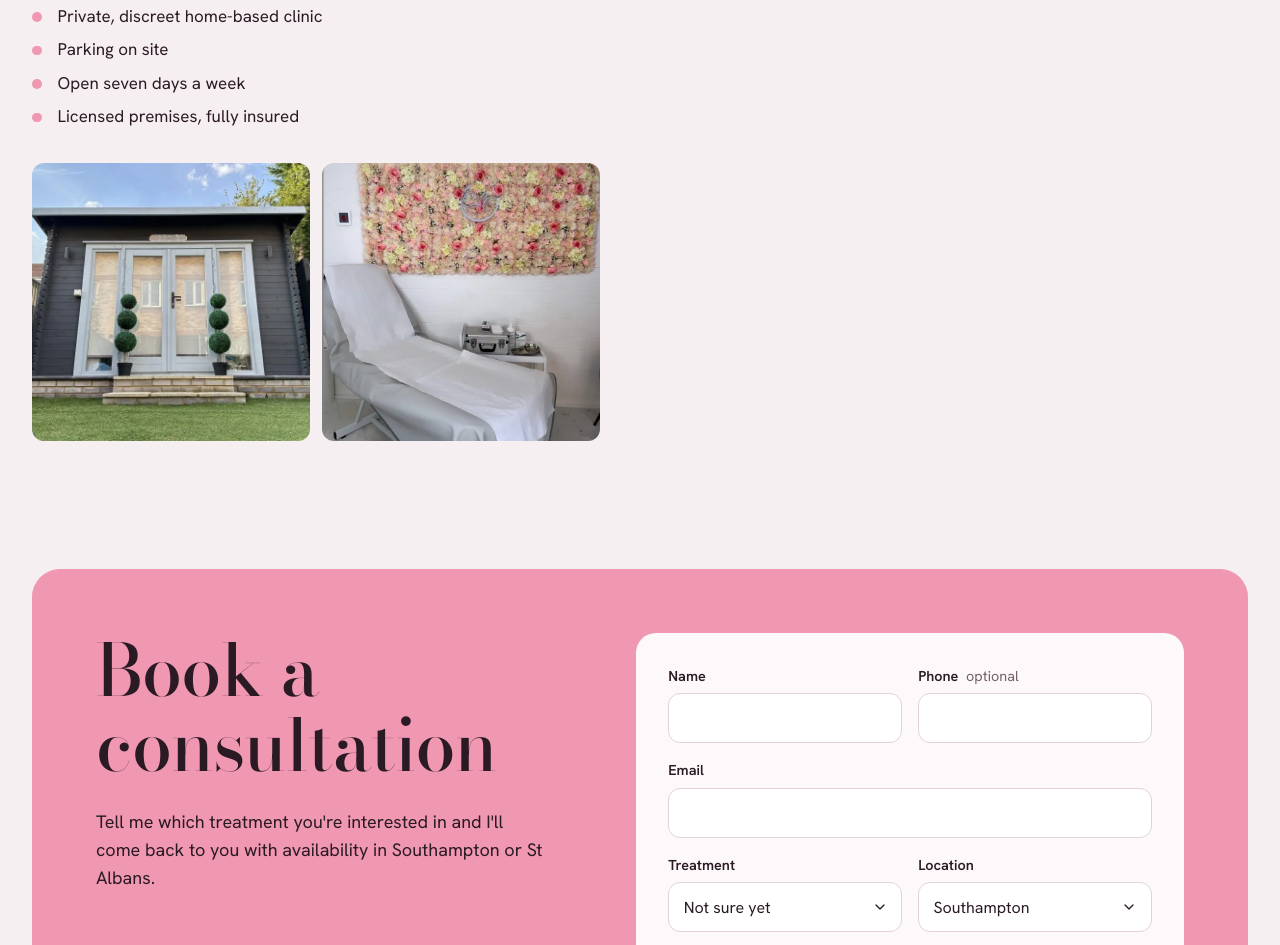
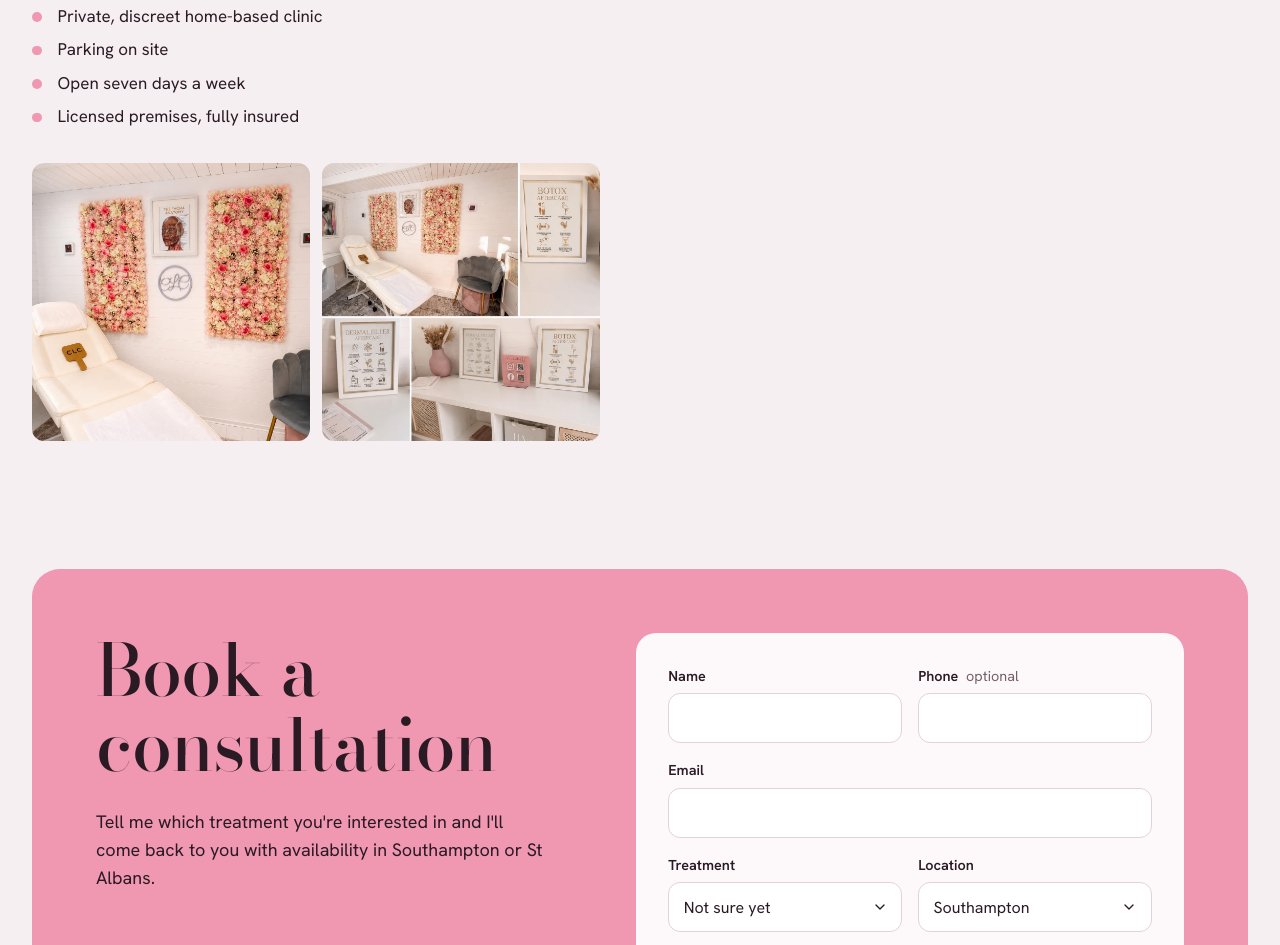
Before and after one commit to moonie878/clcCosmetics, a website built with Vite: page index.html in a window 1280 px wide. Shown: the part 5874-6819 px from the top of the page. Built offline with nearby package versions, Linux system fonts and the light colour scheme.

Commit message:
New CLC Cosmetics site

```diff
--- a/index.html
+++ b/index.html
@@ -370,8 +370,8 @@
                 <li>Licensed premises, fully insured</li>
               </ul>
               <div class="place-photos grid grid-cols-2 gap-3 mt-8">
-                <img src="/images/southampton-1.webp" alt="The Southampton treatment room" loading="lazy" />
-                <img src="/images/southampton-2.webp" alt="Inside the Southampton clinic" loading="lazy" />
+                <img src="/images/southampton-1.jpg" alt="The Southampton treatment room" loading="lazy" />
+                <img src="/images/southampton-2.jpg" alt="Inside the Southampton clinic" loading="lazy" />
               </div>
             </div>
           </div>
```
Also changed, not shown: public/images/southampton-1.jpg (renamed from public/images/34fb3c17-9857-44f8-b9ba-4edbee9f9c6c.jpg), public/images/southampton-2.jpg (renamed from public/images/0db19281-000a-4ba5-a806-1e6394fa7ad3.jpg).
